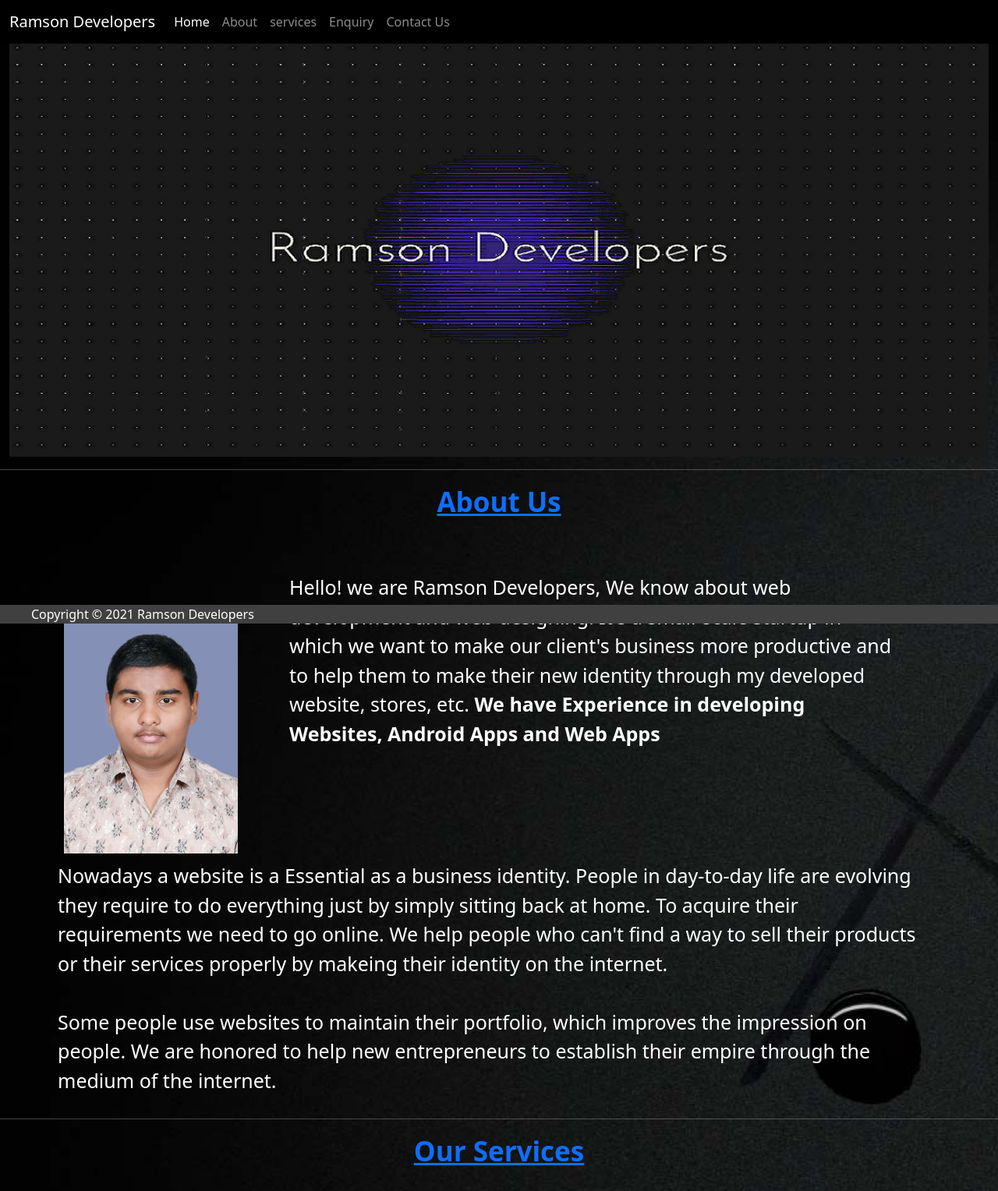
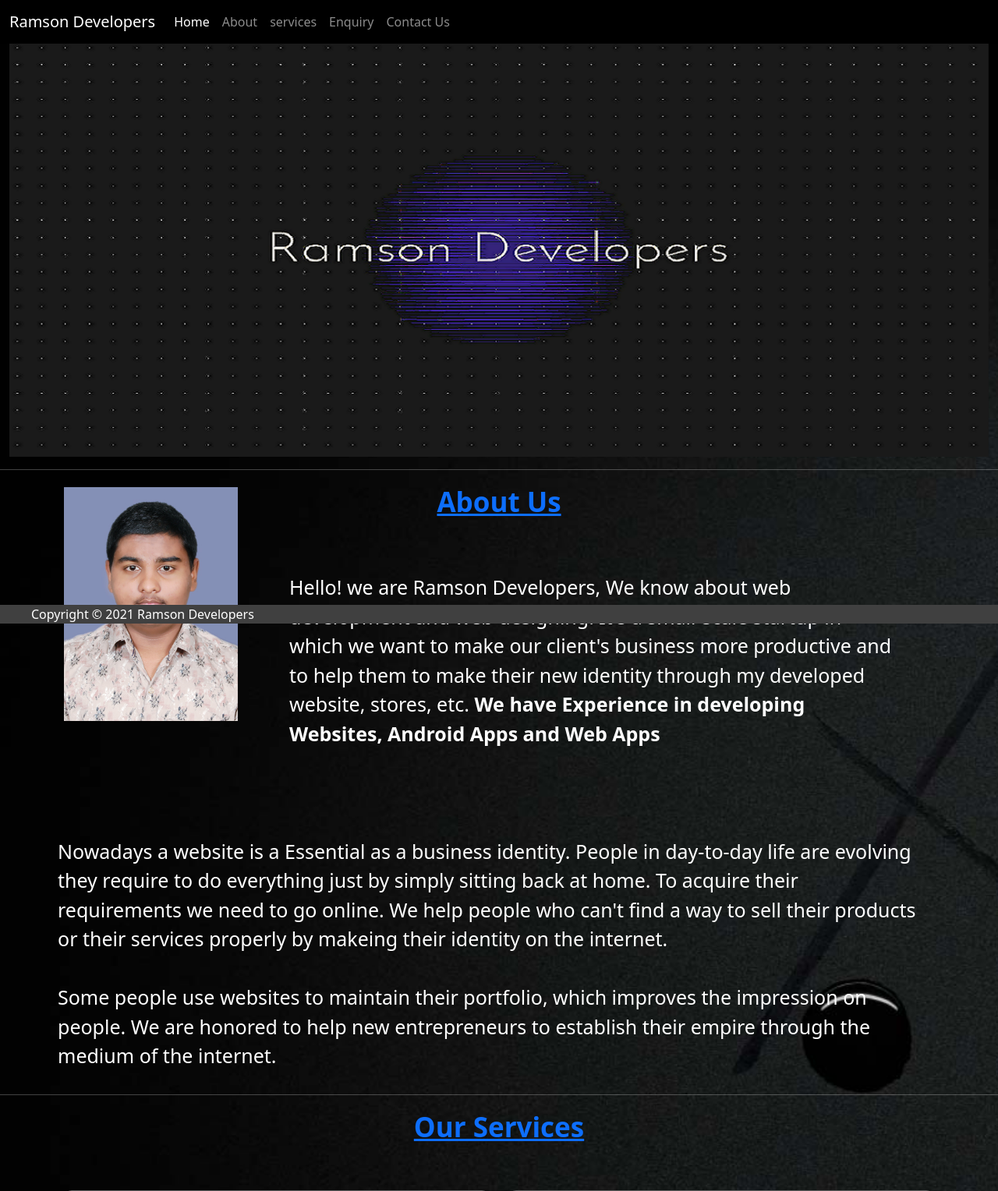
Before and after one commit to AyushAher/ramson_developers, a PHP site: page / in a window 1280 px wide. Shown: the top 1528 px of the page at 78% size. Run offline with PHP 8.4, Linux system fonts and the light colour scheme; some libraries are stand-ins or nearby versions.

Commit message:
Update index.php

```diff
--- a/index.php
+++ b/index.php
@@ -68,7 +68,7 @@
 
     <div class="row">
       <div class="col-md-3">
-        <img src="img/DSC_0586.jpg" style="height:300px;" alt="" class="me show-on-scroll" />
+        <img src="img/DSC_0586.jpg" style="height:300px; margin-top:-100px;" alt="" class="me show-on-scroll" />
 
         <!-- <img src="/img/about us section.png" class="img-fluid w"> -->
       </div>
@@ -82,7 +82,7 @@
       </div>
     </div>
     <div class="arti">
-      <p class="container">
+      <p class="container" style="margin-top:30px;">
         Nowadays a website is a Essential as a business identity.
         People in day-to-day life are evolving they require to do everything
         just by simply sitting back at home. To acquire their requirements
```
